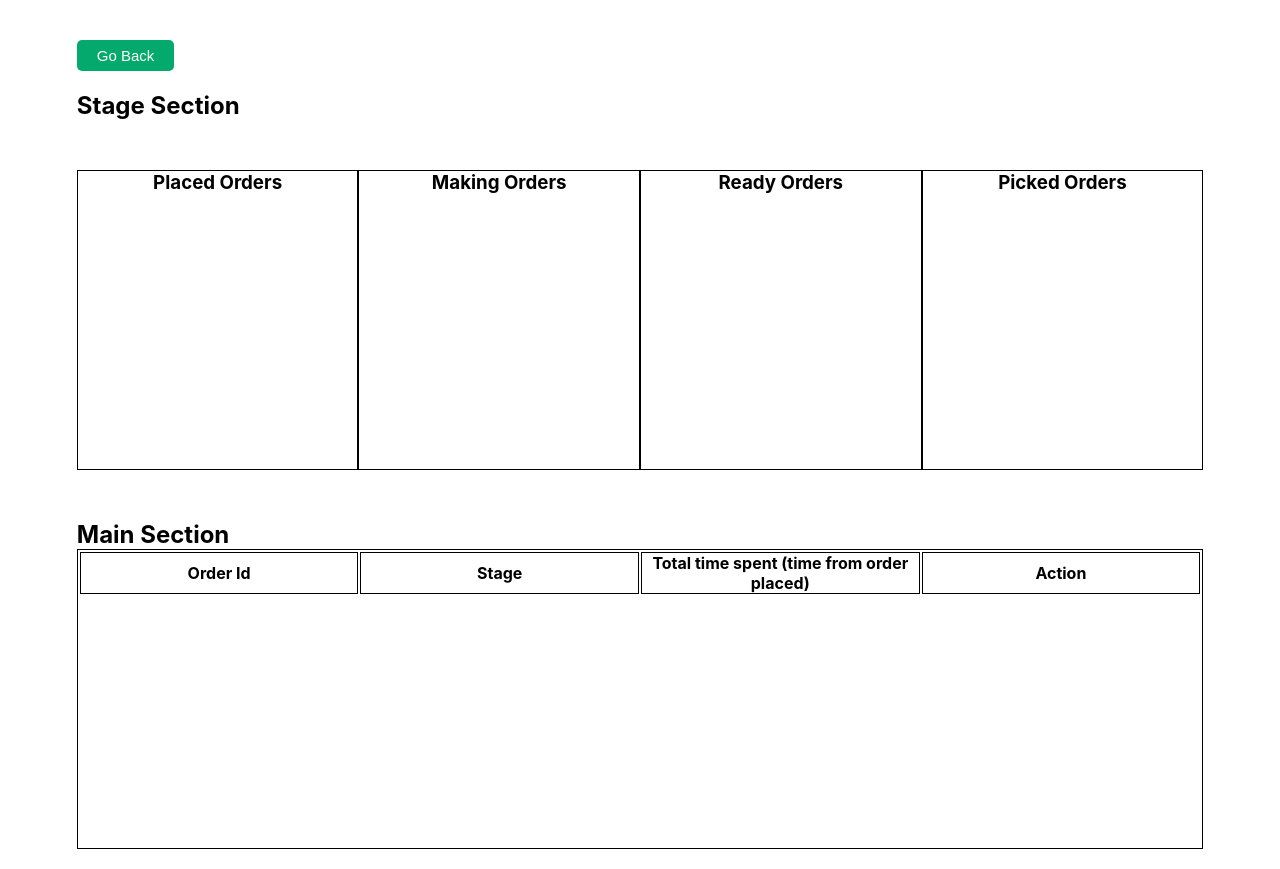
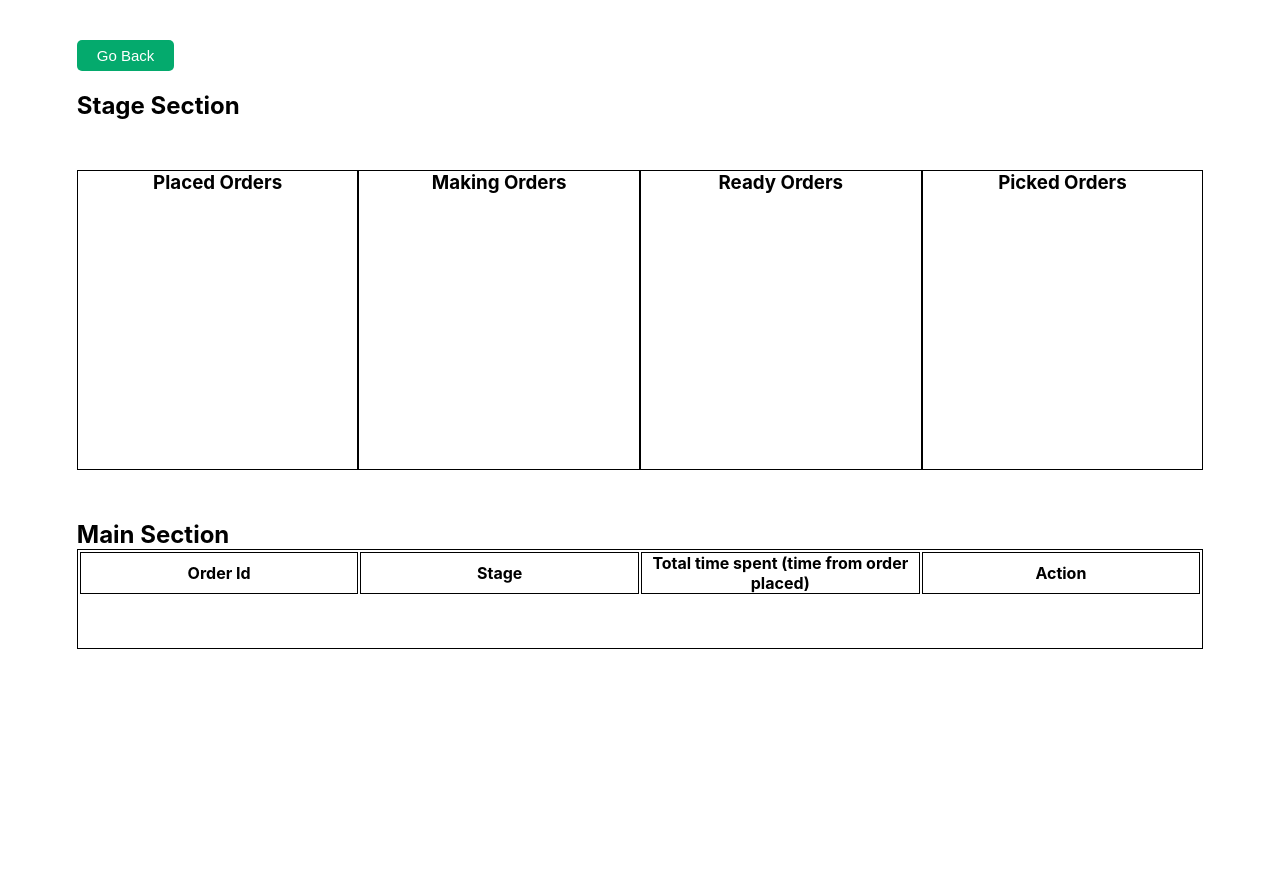
Before and after one commit to Rahulpurbia/techmint-assignment, a React (Create React App) app: page /dashboard in a window 1280 px wide. After the commit the page ends 800 px from the top, so only its background shows below. Built offline with nearby package versions, Linux system fonts and the light colour scheme.

Commit message:
Update height for table

```diff
--- a/src/App.css
+++ b/src/App.css
@@ -67,5 +67,5 @@ th {
 }
 
 .min-height-100 {
-  min-height: 300px;
+  min-height: 100px;
 }
--- a/src/components/DashboardTable/DashboardTable.jsx
+++ b/src/components/DashboardTable/DashboardTable.jsx
@@ -12,7 +12,7 @@ const DashboardTable = () => {
   return (
     <div>
       <h2>Main Section</h2>
-      <table className="w-100 text-center min-height-300">
+      <table className="w-100 text-center min-height-100">
         <thead>
           <tr>
             <th>Order Id</th>
```
